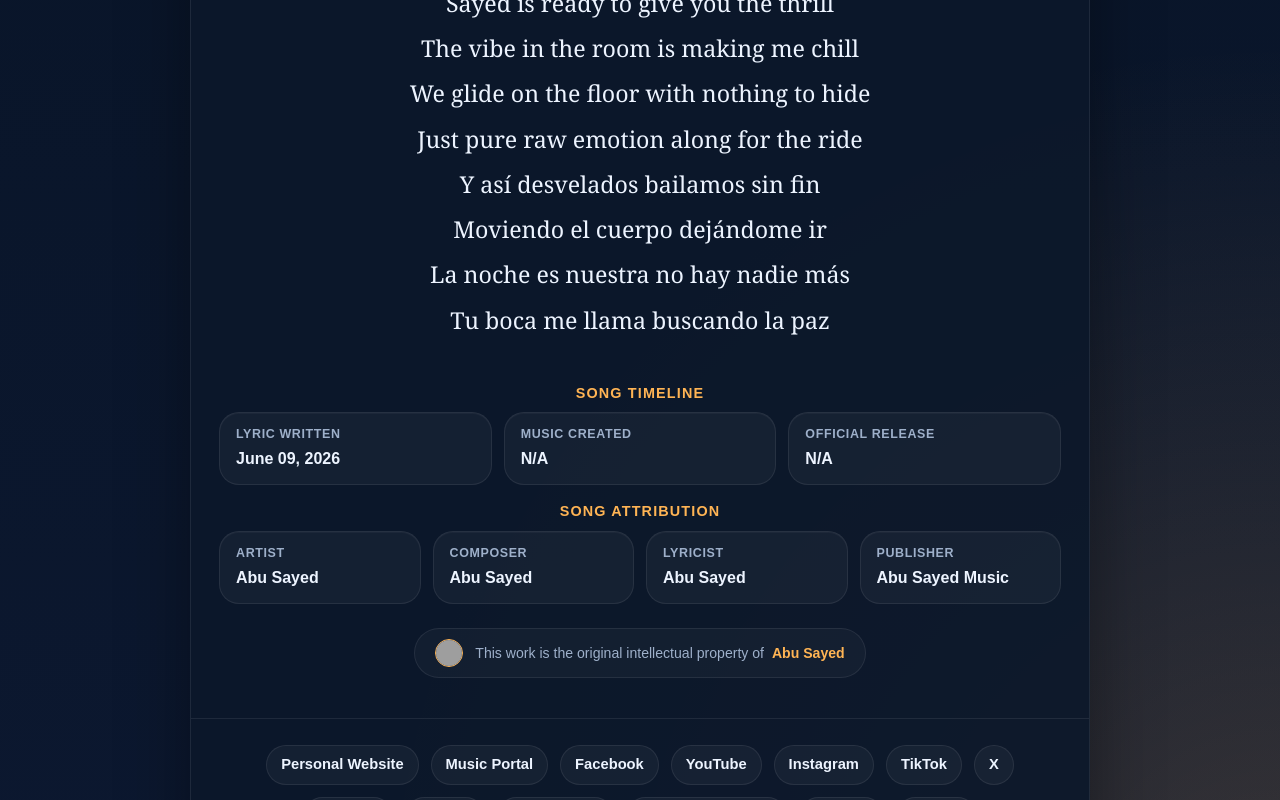
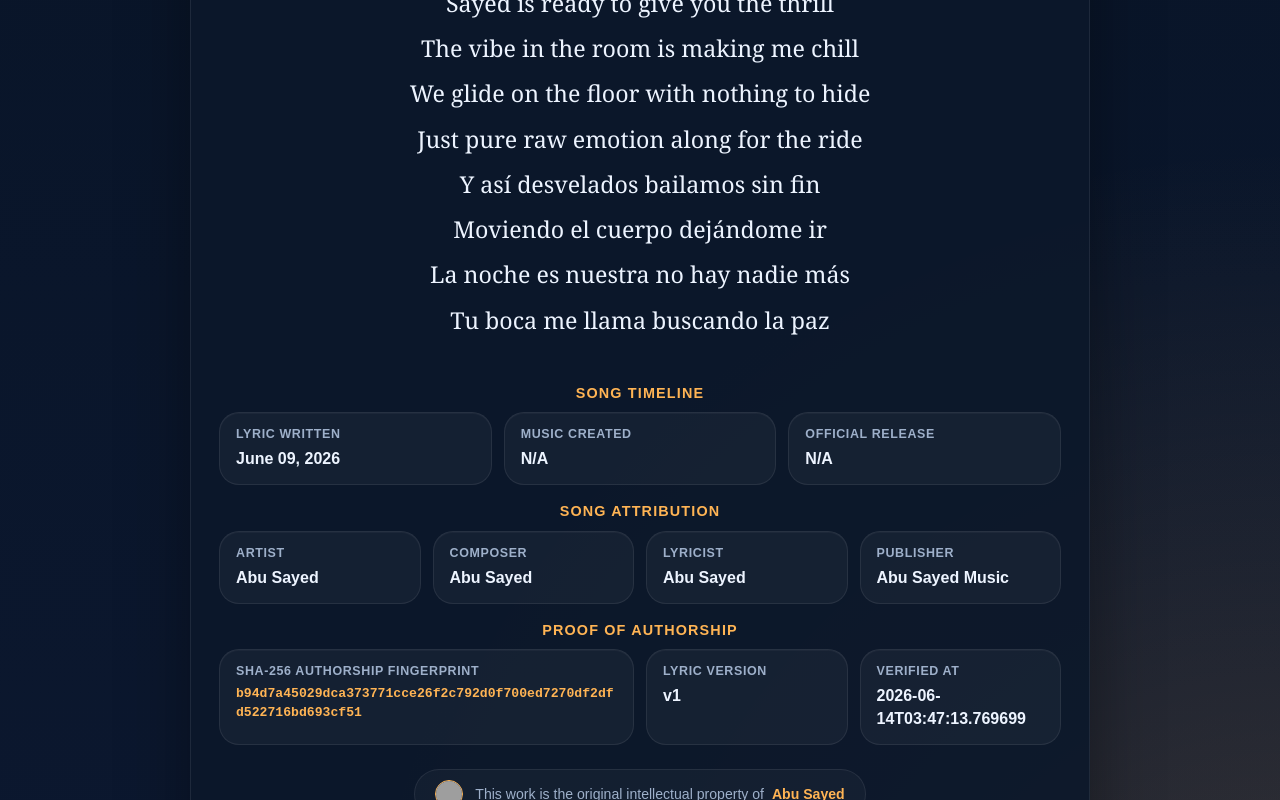
Before and after one commit to ImAbuSayed/desvelados-bajo-la-luna, a plain HTML site: page index.html in a window 1280 px wide. Shown: the part 2000-2800 px from the top of the page. Drawn offline with Linux system fonts and the light colour scheme; grey boxes are pictures that could not be loaded.

Commit message:
feat: update song assets v1 with signed GPG commit [verified]

```diff
--- a/index.html
+++ b/index.html
@@ -14,9 +14,9 @@
     <meta name="keywords" content="Desvelados bajo la luna, Abu Sayed lyrics, original song lyrics, Abu Sayed original song, Abu Sayed lyricist, Abu Sayed composer, Abu Sayed songwriter, official lyrics">
     <meta name="robots" content="index,follow,max-snippet:-1,max-image-preview:large,max-video-preview:-1">
     <meta name="referrer" content="strict-origin-when-cross-origin">
-    <meta name="description" content="Abu Sayed&#x27;s original song &#x27;Desvelados bajo la luna&#x27; official lyrics. Explore the depth of this composition, written and owned by Abu Sayed.">
+    <meta name="description" content="Official lyric archive for Abu Sayed&#x27;s song &#x27;Desvelados bajo la luna&#x27;. Written, composed, and owned by the artist.">
     <meta property="og:title" content="Desvelados bajo la luna - Original Lyrics by Abu Sayed">
-    <meta property="og:description" content="Abu Sayed&#x27;s original song &#x27;Desvelados bajo la luna&#x27; official lyrics. Explore the depth of this composition, written and owned by Abu Sayed.">
+    <meta property="og:description" content="Official lyric archive for Abu Sayed&#x27;s song &#x27;Desvelados bajo la luna&#x27;. Written, composed, and owned by the artist.">
     <meta property="og:type" content="music.song">
     <meta property="og:url" content="https://imabusayed.github.io/desvelados-bajo-la-luna/">
     <meta property="og:site_name" content="Abu Sayed Music">
@@ -24,7 +24,7 @@
     <meta name="last-modified" content="2026-06-09 12:57:58">
     <meta name="twitter:card" content="summary_large_image">
     <meta name="twitter:title" content="Desvelados bajo la luna - Original Lyrics by Abu Sayed">
-    <meta name="twitter:description" content="Abu Sayed&#x27;s original song &#x27;Desvelados bajo la luna&#x27; official lyrics. Explore the depth of this composition, written and owned by Abu Sayed.">
+    <meta name="twitter:description" content="Official lyric archive for Abu Sayed&#x27;s song &#x27;Desvelados bajo la luna&#x27;. Written, composed, and owned by the artist.">
     <link rel="canonical" href="https://imabusayed.github.io/desvelados-bajo-la-luna/">
     <link rel="sitemap" type="application/xml" title="Sitemap" href="https://imabusayed.github.io/desvelados-bajo-la-luna/sitemap.xml">
     <link rel="author" href="https://github.com/ImAbuSayed">
@@ -100,7 +100,7 @@
       "@id": "https://imabusayed.github.io/desvelados-bajo-la-luna#webpage",
       "url": "https://imabusayed.github.io/desvelados-bajo-la-luna/",
       "name": "Desvelados bajo la luna - Original Lyrics by Abu Sayed",
-      "description": "Abu Sayed's original song 'Desvelados bajo la luna' official lyrics. Explore the depth of this composition, written and owned by Abu Sayed.",
+      "description": "Official lyric archive for Abu Sayed's song 'Desvelados bajo la luna'. Written, composed, and owned by the artist.",
       "isPartOf": {
         "@id": "https://music.abusayed.com.bd/#website"
       },
@@ -537,7 +537,7 @@
 
         <div class="controls">
             <button class="btn-speak" id="speakBtn" title="Read the lyrics aloud"><span id="speakText">Read Aloud</span></button>
-            <a href="https://music.abusayed.com.bd/Licensing/?https://imabusayed.github.io/desvelados-bajo-la-luna/" class="btn-license" title="Get licensing for this song" target="_blank">Music Rights & Licensing for Desvelados bajo la luna</a>
+            <a href="https://music.abusayed.com.bd/Licensing/?https://imabusayed.github.io/desvelados-bajo-la-luna/" class="btn-license" title="Get licensing for this song" target="_blank">Obtain a Music License for Desvelados bajo la luna</a>
 
         </div>
         <br>
@@ -612,6 +612,26 @@
             <div class="meta-card">
                 <span class="meta-label">Publisher</span>
                 <strong>Abu Sayed Music</strong>
+            </div>
+
+                </div>
+            </div>
+
+            <div class="details-block">
+                <div class="details-title">Proof of Authorship</div>
+                <div class="meta-grid">
+
+            <div class="meta-card" style="grid-column: span 2;">
+                <span class="meta-label">SHA-256 Authorship Fingerprint</span>
+                <strong style="word-break: break-all; font-family: monospace; font-size: 0.82rem; color: var(--accent);">b94d7a45029dca373771cce26f2c792d0f700ed7270df2dfd522716bd693cf51</strong>
+            </div>
+            <div class="meta-card">
+                <span class="meta-label">Lyric Version</span>
+                <strong>v1</strong>
+            </div>
+            <div class="meta-card">
+                <span class="meta-label">Verified At</span>
+                <strong>2026-06-14T03:47:13.769699</strong>
             </div>
 
                 </div>
```
Also changed, not shown: excerpts/Bridge-Preview.txt (added), excerpts/Chorus-Preview.txt (added), excerpts/Final-Chorus-Preview.txt (added), excerpts/Hook-Preview.txt (added), excerpts/Pre-Chorus-2-Preview.txt (added), excerpts/Pre-Chorus-3-Preview.txt (added), excerpts/Pre-Chorus-Preview.txt (added), excerpts/Verse-1-Preview.txt (added), excerpts/Verse-2-Preview.txt (added), excerpts/Verse-3-Preview.txt (added), hashes.txt (added), llms.txt, lyrics_backup/2026-06-14_desvelados-bajo-la-luna-v1.txt (added), manifest.json (added), 1 other file.
